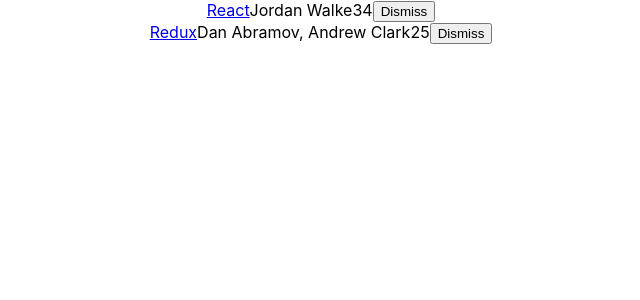
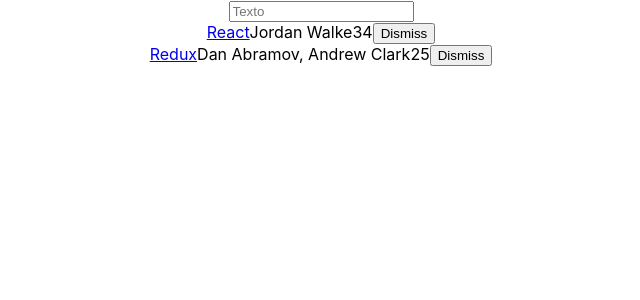
Before and after one commit to Luis-Blash/Libro-TheRoadToLearnReact, a React (Create React App) app in the folder hackernews/: page / in a window 1280 px wide. Shown: the top 300 px of the page, without its empty margins (319-959 px from the left). Built offline with nearby package versions, Linux system fonts and the light colour scheme.

Commit message:
Pagina 50 En este capitulo fue sobre eventos y formulario un sencillo buscador usando setState programa actualizaciones al estado local del componente y que podemos hacer un filtro usando includes para ver que se encuentre en nuestra lista Los metodos fuera de la clase siempre estan activos

```diff
--- a/hackernews/src/App.js
+++ b/hackernews/src/App.js
@@ -22,13 +22,23 @@
   },
 ];
 
+function isSearched(searchTerm) {
+  return function (item) {
+    return item.title.toLowerCase().includes(searchTerm.toLowerCase());
+  };
+}
+
 class App extends Component {
   constructor(props) {
     super(props);
     this.state = {
       list: list,
+      searchTerm: "",
     };
+    //metodo para eliminar de la lista
     this.onDismiss = this.onDismiss.bind(this);
+    // metodo para buscar cambios
+    this.onSearchChange = this.onSearchChange.bind(this);
   }
 
   onDismiss(id) {
@@ -43,13 +53,26 @@
     ahora lo quitamos y la nueva lista ahora la actualizamos
     const updatedList = this.state.list.filter(isNotId);
     */
+   // setState programa actualizaciones al estado local del componente
     this.setState({ list: updatedList });
   }
 
+  onSearchChange(event) {
+    this.setState({ searchTerm: event.target.value });
+  }
+
+  // el evento de isSearched(this.state.searchTerm), busca concidencia y la pone en tiempo real con thisState
   render() {
     return (
       <div className="App">
-        {this.state.list.map((item) => (
+        <form>
+          <input
+            type="text"
+            placeholder="Texto"
+            onChange={this.onSearchChange}
+          />
+        </form>
+        {this.state.list.filter(isSearched(this.state.searchTerm)).map(item =>
           <div key={item.objectID}>
             <span>
               <a href={item.url}>{item.title}</a>
@@ -66,7 +89,7 @@
               </button>
             </span>
           </div>
-        ))}
+        )}
       </div>
     );
   }
```
